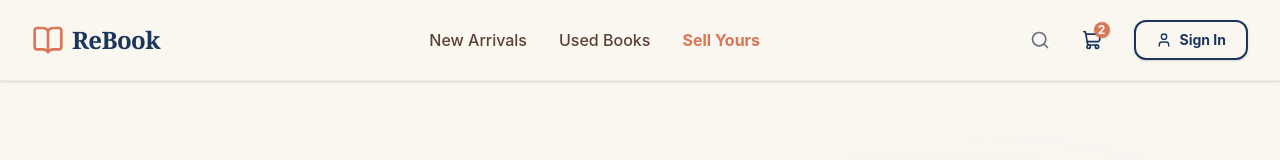
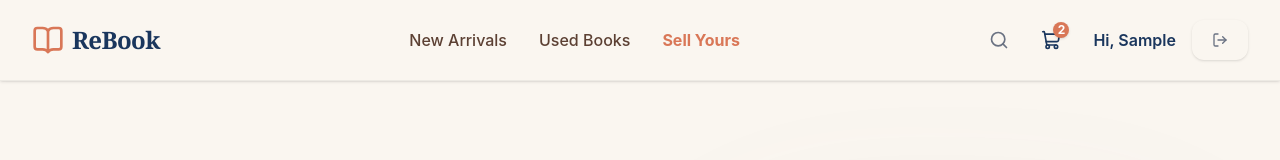
Before and after one commit to SHUBHI-KUMARI/BookStore, a React (Vite) app in the folder frontend/: page / in a window 1280 px wide. Shown: the top 160 px of the page. Built offline with nearby package versions, Linux system fonts and the light colour scheme; no server answers; sample sign-in values are in the browser's storage.

Commit message:
feat(frontend-layout): update Navbar to reflect dynamic auth state

```diff
--- a/frontend/src/components/layout/Navbar.tsx
+++ b/frontend/src/components/layout/Navbar.tsx
@@ -1,29 +1,57 @@
-import React from 'react';
-import { ShoppingCart, User, Menu, Search, BookOpen } from 'lucide-react';
-import { Link } from 'react-router-dom';
-import { Button } from '../ui/Button';
+import {
+  ShoppingCart,
+  User,
+  Menu,
+  Search,
+  BookOpen,
+  LogOut,
+} from "lucide-react";
+import { Link, useNavigate } from "react-router-dom";
+import { Button } from "../ui/Button";
+import { useAuth } from "../../hooks/useAuth";
 
 export const Navbar = () => {
+  const { isAuthenticated, user, logout } = useAuth();
+  const navigate = useNavigate();
+
+  const handleLogout = () => {
+    logout();
+    navigate("/");
+  };
+
   return (
     <nav className="sticky top-0 z-50 w-full bg-[var(--color-brand-cream)] border-b border-black/5 shadow-sm">
       <div className="max-w-7xl mx-auto px-4 sm:px-6 lg:px-8">
         <div className="flex justify-between items-center h-20">
-
           {/* Logo */}
-          <Link to="/" className="flex items-center gap-2 flex-shrink-0 transition-transform hover:scale-105">
+          <Link
+            to="/"
+            className="flex items-center gap-2 flex-shrink-0 transition-transform hover:scale-105"
+          >
             <BookOpen className="h-8 w-8 text-[var(--color-brand-muted-orange)]" />
-            <span className="font-serif text-2xl font-black text-[var(--color-brand-dark-blue)] tracking-tight">ReBook</span>
+            <span className="font-serif text-2xl font-black text-[var(--color-brand-dark-blue)] tracking-tight">
+              ReBook
+            </span>
           </Link>
 
           {/* Desktop Navigation */}
           <div className="hidden md:flex items-center space-x-8">
-            <Link to="/books" className="text-[var(--color-brand-brown)] font-medium hover:text-[var(--color-brand-dark-blue)] transition-colors">
+            <Link
+              to="/books"
+              className="text-[var(--color-brand-brown)] font-medium hover:text-[var(--color-brand-dark-blue)] transition-colors"
+            >
               New Arrivals
             </Link>
-            <Link to="/used-books" className="text-[var(--color-brand-brown)] font-medium hover:text-[var(--color-brand-dark-blue)] transition-colors">
+            <Link
+              to="/used-books"
+              className="text-[var(--color-brand-brown)] font-medium hover:text-[var(--color-brand-dark-blue)] transition-colors"
+            >
               Used Books
             </Link>
-            <Link to="/sell" className="text-[var(--color-brand-muted-orange)] font-bold hover:text-opacity-80 transition-colors">
+            <Link
+              to="/sell"
+              className="text-[var(--color-brand-muted-orange)] font-bold hover:text-opacity-80 transition-colors"
+            >
               Sell Yours
             </Link>
           </div>
@@ -34,19 +62,45 @@ export const Navbar = () => {
               <Search className="h-5 w-5 text-gray-500 hover:text-[var(--color-brand-dark-blue)] transition-colors" />
             </div>
 
-            <Link to="/cart" className="relative group p-2 hover:bg-black/5 rounded-full transition-colors">
+            <Link
+              to="/cart"
+              className="relative group p-2 hover:bg-black/5 rounded-full transition-colors"
+            >
               <ShoppingCart className="h-5 w-5 text-[var(--color-brand-dark-blue)]" />
               <span className="absolute top-0 right-0 inline-flex items-center justify-center h-4 w-4 rounded-full bg-[var(--color-brand-muted-orange)] text-xs font-bold text-white shadow">
                 2
               </span>
             </Link>
 
+            {isAuthenticated ? (
+              <div className="flex items-center gap-4">
+                <Link
+                  to={user?.role === "ADMIN" ? "/admin" : "/dashboard"}
+                  className="text-[var(--color-brand-dark-blue)] font-semibold hover:underline"
+                >
+                  Hi, {user?.name.split(" ")[0]}
+                </Link>
+                <Button
+                  size="sm"
+                  variant="ghost"
+                  onClick={handleLogout}
+                  className="text-gray-500 p-2"
+                >
+                  <LogOut className="h-4 w-4" />
+                </Button>
+              </div>
+            ) : (
               <Link to="/login">
-              <Button size="sm" variant="outline" className="hidden lg:flex items-center gap-2">
+                <Button
+                  size="sm"
+                  variant="outline"
+                  className="hidden lg:flex items-center gap-2"
+                >
                   <User className="h-4 w-4" />
                   Sign In
                 </Button>
               </Link>
+            )}
           </div>
 
           {/* Mobile Menu Button */}
@@ -58,7 +112,6 @@ export const Navbar = () => {
               <Menu className="h-6 w-6" />
             </button>
           </div>
-
         </div>
       </div>
     </nav>
```
Lines whose indentation alone changed are shown as unchanged.
